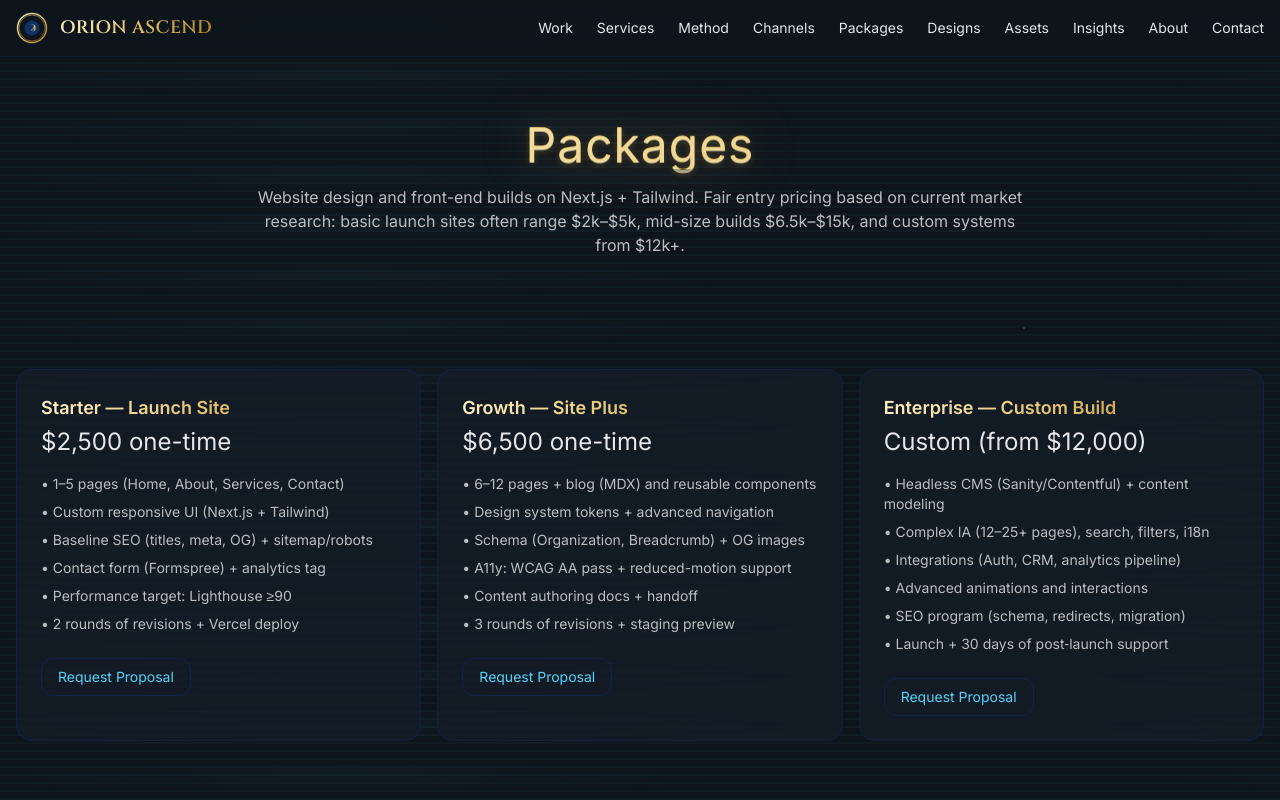
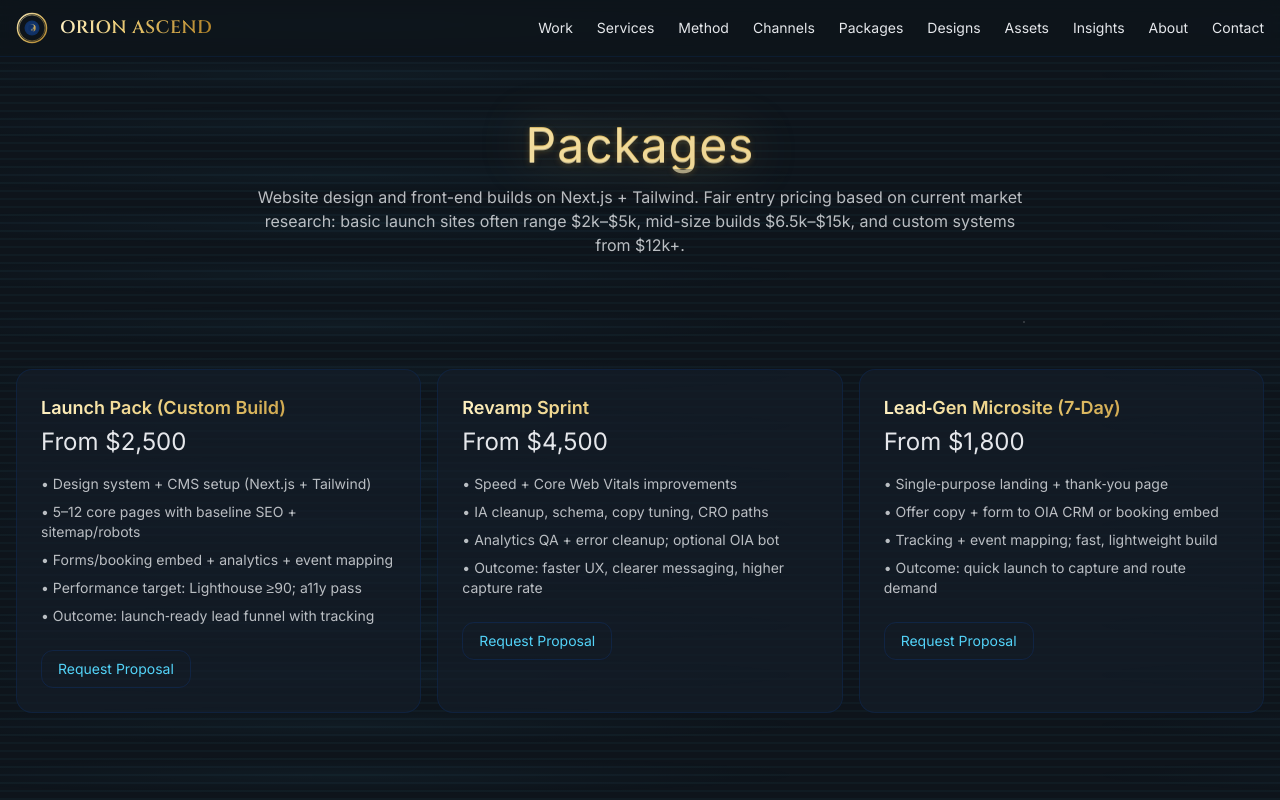
Before and after one commit to mrcdebenz7/orionaimedia.com, a Next.js app: page /packages in a window 1280 px wide. Shown: the top 800 px of the page. Built offline with nearby package versions, Linux system fonts and the light colour scheme.

Commit message:
Update package descriptions and plans
Revised metadata description and updated package names, pricing, and feature lists in PackagesTable to reflect new offerings: Launch Pack, Revamp Sprint, and Lead‑Gen Microsite. Improves clarity and aligns with current service structure.

```diff
--- a/app/packages/page.tsx
+++ b/app/packages/page.tsx
@@ -5,7 +5,7 @@ import type { Metadata } from 'next';
 
 export const metadata: Metadata = {
     title: 'Packages',
-    description: 'Transparent website build packages: Starter (Launch Site), Growth (Site Plus), and Enterprise (Custom Build).'
+    description: 'Launch Pack, Revamp Sprint, and Lead‑Gen Microsite packages with Request Proposal CTAs.'
 };
 
 export default function PackagesPage() {
--- a/components/PackagesTable.tsx
+++ b/components/PackagesTable.tsx
@@ -1,38 +1,33 @@
 const plans = [
     {
-        name: 'Starter — Launch Site',
-        price: '$2,500 one-time',
+        name: 'Launch Pack (Custom Build)',
+        price: 'From $2,500',
         features: [
-            '1–5 pages (Home, About, Services, Contact)',
-            'Custom responsive UI (Next.js + Tailwind)',
-            'Baseline SEO (titles, meta, OG) + sitemap/robots',
-            'Contact form (Formspree) + analytics tag',
-            'Performance target: Lighthouse ≥90',
-            '2 rounds of revisions + Vercel deploy'
+            'Design system + CMS setup (Next.js + Tailwind)',
+            '5–12 core pages with baseline SEO + sitemap/robots',
+            'Forms/booking embed + analytics + event mapping',
+            'Performance target: Lighthouse ≥90; a11y pass',
+            'Outcome: launch‑ready lead funnel with tracking'
         ]
     },
     {
-        name: 'Growth — Site Plus',
-        price: '$6,500 one-time',
+        name: 'Revamp Sprint',
+        price: 'From $4,500',
         features: [
-            '6–12 pages + blog (MDX) and reusable components',
-            'Design system tokens + advanced navigation',
-            'Schema (Organization, Breadcrumb) + OG images',
-            'A11y: WCAG AA pass + reduced-motion support',
-            'Content authoring docs + handoff',
-            '3 rounds of revisions + staging preview'
+            'Speed + Core Web Vitals improvements',
+            'IA cleanup, schema, copy tuning, CRO paths',
+            'Analytics QA + error cleanup; optional OIA bot',
+            'Outcome: faster UX, clearer messaging, higher capture rate'
         ]
     },
     {
-        name: 'Enterprise — Custom Build',
-        price: 'Custom (from $12,000)',
+        name: 'Lead‑Gen Microsite (7‑Day)',
+        price: 'From $1,800',
         features: [
-            'Headless CMS (Sanity/Contentful) + content modeling',
-            'Complex IA (12–25+ pages), search, filters, i18n',
-            'Integrations (Auth, CRM, analytics pipeline)',
-            'Advanced animations and interactions',
-            'SEO program (schema, redirects, migration)',
-            'Launch + 30 days of post‑launch support'
+            'Single‑purpose landing + thank‑you page',
+            'Offer copy + form to OIA CRM or booking embed',
+            'Tracking + event mapping; fast, lightweight build',
+            'Outcome: quick launch to capture and route demand'
         ]
     }
 ];
```
